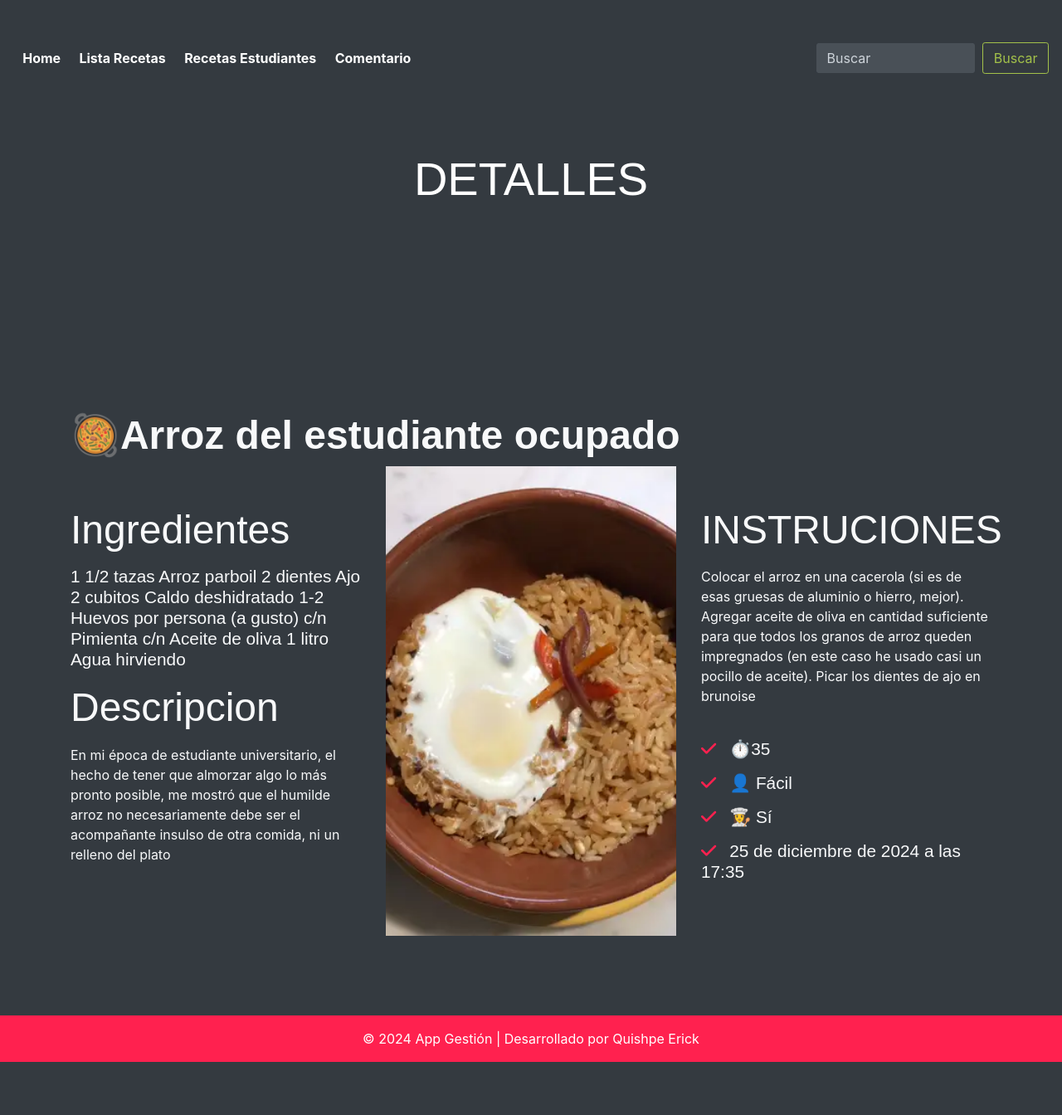
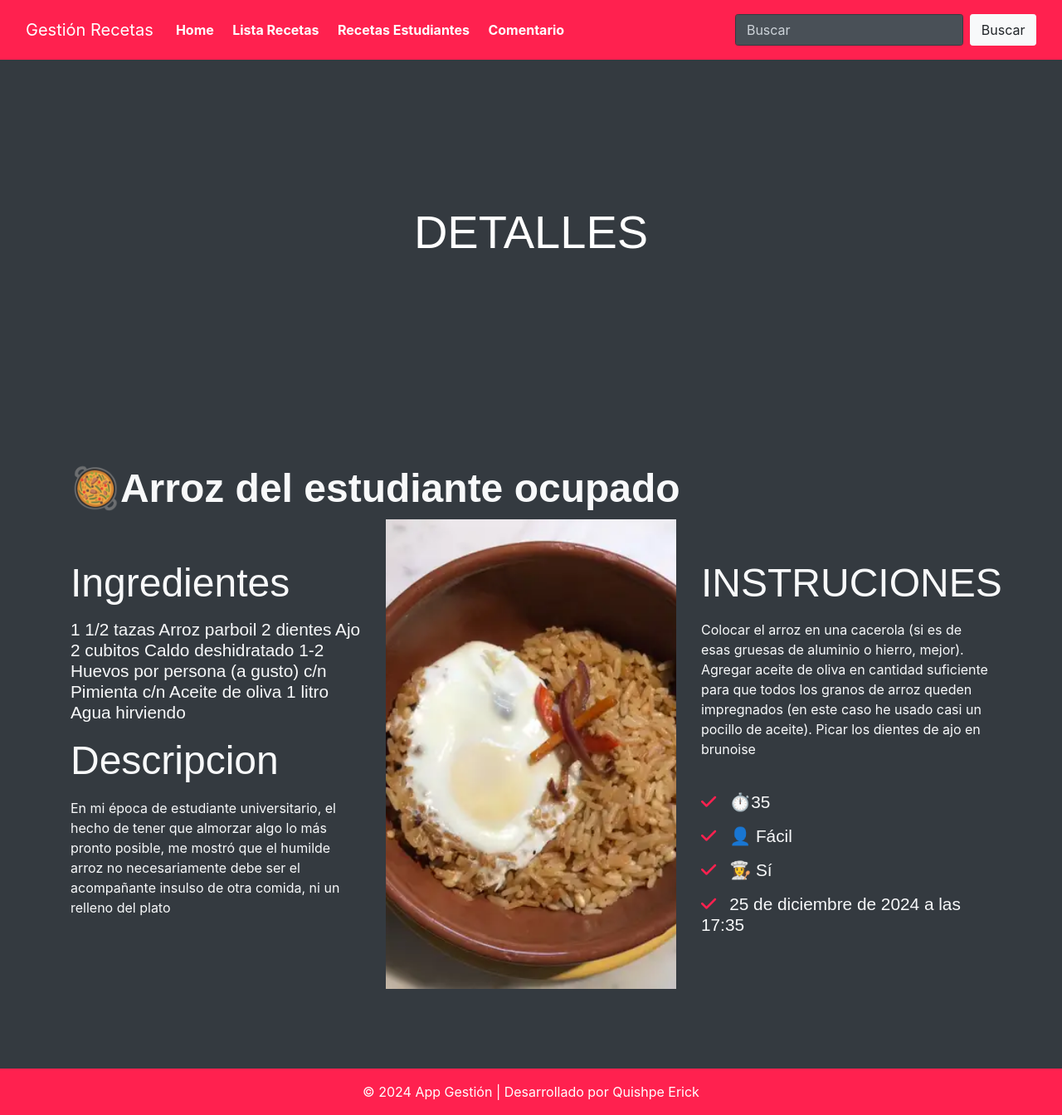
Before and after one commit to ErickQuis/receta, a Django app: page /detalle_receta/1/ in a window 1280 px wide. Shown: the whole page at 83% size. Before the commit the page ends 1280 px from the top, so only its background shows below. Run offline with Django 5.2, Linux system fonts and the light colour scheme; data comes from the database, SQL or seed files in the repository; some libraries are stand-ins or nearby versions.

Commit message:
plantilla.html

```diff
--- a/Aplicaciones/Recetas/templates/plantilla.html
+++ b/Aplicaciones/Recetas/templates/plantilla.html
@@ -9,107 +9,104 @@
     <title>RECETAS ESTUDIANTES</title>
 
     <!-- Bootstrap CSS -->
-    <link href="https://cdn.jsdelivr.net/npm/bootstrap@5.3.3/dist/css/bootstrap.min.css" rel="stylesheet" integrity="sha384-QWTKZyjpPEjISv5WaRU9OFeRpok6YctnYmDr5pNlyT2bRjXh0JMhjY6hW+ALEwIH" crossorigin="anonymous">
+    <link href="https://cdn.jsdelivr.net/npm/bootstrap@5.3.3/dist/css/bootstrap.min.css" rel="stylesheet">
     <!-- Font Awesome -->
-    <link rel="stylesheet" href="https://cdnjs.cloudflare.com/ajax/libs/font-awesome/6.5.2/css/all.min.css" integrity="sha512-SnH5WK+bZxgPHs44uWIX+LLJAJ9/2PkPKZ5QiAj6Ta86w+fsb2TkcmfRyVX3pBnMFcV7oQPJkl9QevSCWr3W6A==" crossorigin="anonymous" referrerpolicy="no-referrer">
+    <link rel="stylesheet" href="https://cdnjs.cloudflare.com/ajax/libs/font-awesome/6.5.2/css/all.min.css">
     <!-- SweetAlert -->
     <script src="https://cdn.jsdelivr.net/npm/sweetalert2@11"></script>
     <!-- FileInput -->
     <link rel="stylesheet" href="https://cdn.jsdelivr.net/gh/kartik-v/bootstrap-fileinput@5.5.0/css/fileinput.min.css">
     <script src="https://cdn.jsdelivr.net/gh/kartik-v/bootstrap-fileinput@5.5.0/js/fileinput.min.js"></script>
-    <!--Importando izitoast-->
-    <script src="https://cdnjs.cloudflare.com/ajax/libs/izitoast/1.4.0/js/iziToast.min.js" integrity="sha512-Zq9o+E00xhhR/7vJ49mxFNJ0KQw1E1TMWkPTxrWcnpfEFDEXgUiwJHIKit93EW/XxE31HSI5GEOW06G6BF1AtA==" crossorigin="anonymous" referrerpolicy="no-referrer"></script>
-    <link rel="stylesheet" href="https://cdnjs.cloudflare.com/ajax/libs/izitoast/1.4.0/css/iziToast.css" integrity="sha512-DIW4FkYTOxjCqRt7oS9BFO+nVOwDL4bzukDyDtMO7crjUZhwpyrWBFroq+IqRe6VnJkTpRAS6nhDvf0w+wHmxg==" crossorigin="anonymous" referrerpolicy="no-referrer" />
-
-    <link rel="canonical" href="https://getbootstrap.com/docs/5.0/examples/navbar-fixed/">
-
+    <!-- iziToast -->
+    <script src="https://cdnjs.cloudflare.com/ajax/libs/izitoast/1.4.0/js/iziToast.min.js"></script>
+    <link rel="stylesheet" href="https://cdnjs.cloudflare.com/ajax/libs/izitoast/1.4.0/css/iziToast.css">
     <!-- jQuery -->
     <script src="https://code.jquery.com/jquery-3.7.1.min.js"></script>
-    <!-- jQuery Validate -->
-    <script src="https://cdn.jsdelivr.net/npm/jquery-validation@1.19.5/dist/jquery.validate.min.js"></script>
     <!-- Custom Styles -->
     <link rel="stylesheet" href="{% static 'assets/css/foodhut.css' %}">
   </head>
-  <body data-spy="scroll" data-target=".navbar" data-offset="40" id="home">
-
-
+  <body>
     <!-- Navbar -->
-    <nav class="custom-navbar navbar navbar-expand-lg navbar-dark fixed-top" data-spy="affix" data-offset-top="10">
-      <button class="navbar-toggler" type="button" data-bs-toggle="collapse" data-bs-target="#navbarSupportedContent" aria-controls="navbarSupportedContent" aria-expanded="false" aria-label="Toggle navigation">
+    <nav class="navbar navbar-expand-lg navbar-dark bg-primary fixed-top">
+      <div class="container-fluid">
+        <a class="navbar-brand" href="/">Gestión Recetas</a>
+        <button class="navbar-toggler" type="button" data-bs-toggle="collapse" data-bs-target="#navbarContent">
           <span class="navbar-toggler-icon"></span>
         </button>
-      <div class="collapse navbar-collapse" id="navbarSupportedContent">
-        <ul class="navbar-nav">
+        <div class="collapse navbar-collapse" id="navbarContent">
+          <ul class="navbar-nav me-auto">
             <li class="nav-item"><a class="nav-link" href="/">Home</a></li>
             <li class="nav-item"><a class="nav-link" href="{% url 'listado_receta' %}">Lista Recetas</a></li>
             <li class="nav-item"><a class="nav-link" href="{% url 'tarjetas_recetas' %}">Recetas Estudiantes</a></li>
             <li class="nav-item"><a class="nav-link" href="{% url 'listar_comentario' %}">Comentario</a></li>
-
           </ul>
-
           <form class="d-flex" method="POST">
             {% csrf_token %}
-          <input class="form-control me-2" type="search" placeholder="Buscar" name="buscar" value="{{ request.POST.buscar}}">
-          <button class="btn btn-outline-success" type="submit">Buscar</button>
+            <input class="form-control me-2" type="search" placeholder="Buscar" name="buscar" value="{{ request.POST.buscar }}">
+            <button class="btn btn-light" type="submit">Buscar</button>
           </form>
-
+        </div>
       </div>
     </nav>
 
-
     <!-- Main Content -->
-    <main>
+    <main class="mt-5 pt-3">
       {% block contenido %}
       {% endblock %}
     </main>
 
-
-
-  <br></br>
-
-
     <!-- Footer -->
-    <footer class="bg-primary text-white text-center py-3">
+    <footer class="bg-primary text-white text-center py-3 mt-5">
       <p class="mb-0">© 2024 App Gestión | Desarrollado por Quishpe Erick</p>
     </footer>
 
     <!-- Bootstrap JS -->
-    <script src="https://cdn.jsdelivr.net/npm/bootstrap@5.3.3/dist/js/bootstrap.bundle.min.js" integrity="sha384-YvpcrYf0tY3lHB60NNkmXc5s9fDVZLESaAA55NDzOxhy9GkcIdslK1eN7N6jIeHz" crossorigin="anonymous"></script>
+    <script src="https://cdn.jsdelivr.net/npm/bootstrap@5.3.3/dist/js/bootstrap.bundle.min.js"></script>
 
-    <!--Verificando y mosytrando mensajes de confirmacion-->
+    <!-- Mensajes de Confirmación -->
     {% if messages %}
     {% for mensajeConfirmacion in messages %}
     <script>
       if ("{{ mensajeConfirmacion.tags }}" == "success") {
-                      // alert(":) - {{ mensajeConfirmacion|escapejs }}");
         iziToast.success({
           title: 'OK',
           message: 'Agregado Correctamente',
-                          position:'topRight'
+          position: 'topRight'
         });
       }
     </script>
     {% endfor %}
     {% endif %}
 
-
+    <!-- Custom Styles -->
     <style>
-        label.error{
-            color:white;
-            front-weight:blod;
+      label.error {
+        color: white;
+        font-weight: bold;
         background-color: red;
-            boder-radius:10px;
-            padding:5px;
-            margin-top:5px
-
+        border-radius: 10px;
+        padding: 5px;
+        margin-top: 5px;
       }
-        input.error{
-            boder:1px
+      input.error {
+        border: 1px solid red;
       }
 
+      @media (max-width: 768px) {
+        nav .navbar-brand {
+          font-size: 1.2rem;
+        }
+        footer {
+          font-size: 0.9rem;
+        }
+      }
+
+      @media (max-width: 576px) {
+        nav .form-control {
+          width: 100%;
+          margin-bottom: 10px;
+        }
+      }
     </style>
-
-
-
   </body>
 </html>
```
Lines whose indentation alone changed are shown as unchanged.
